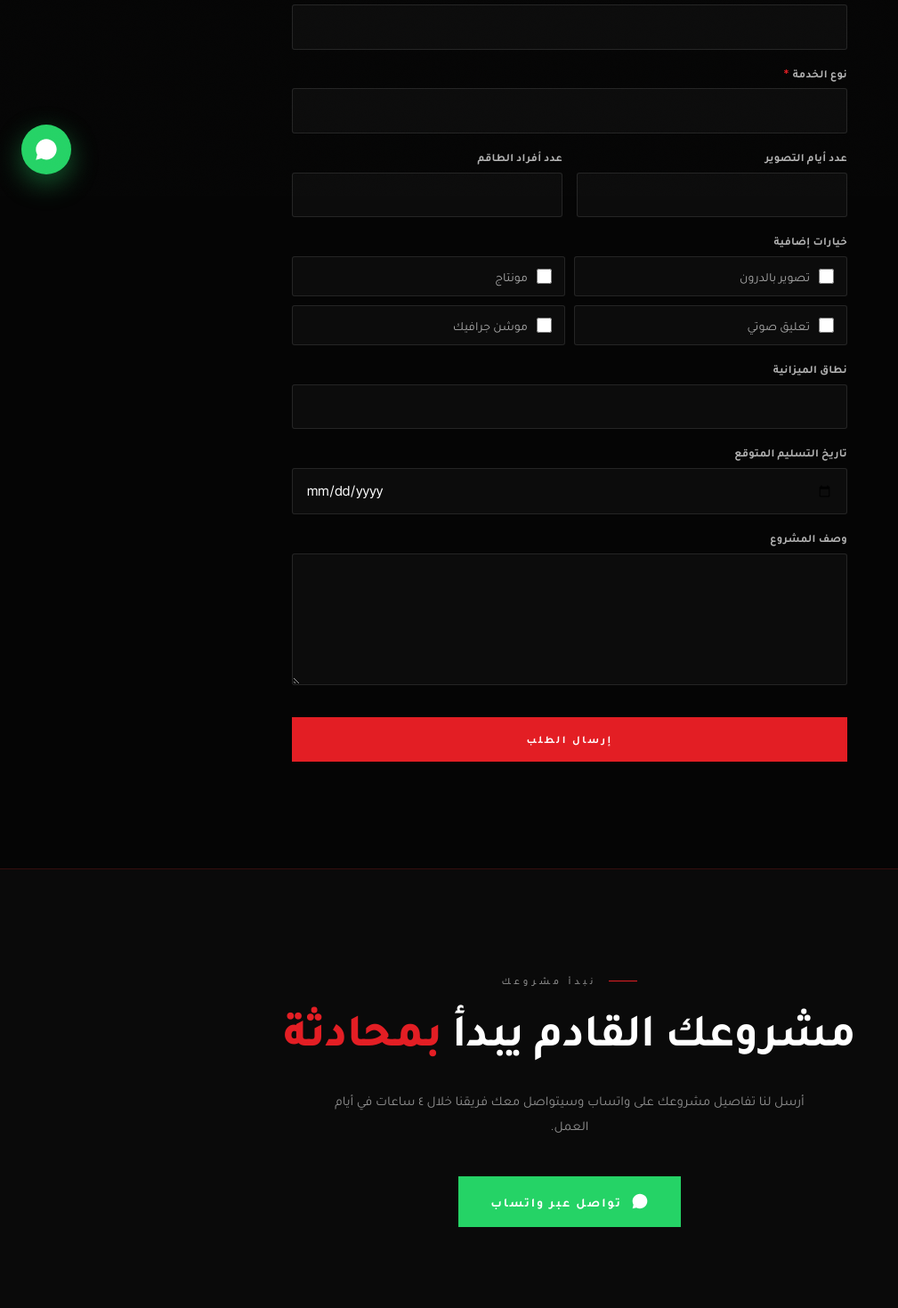
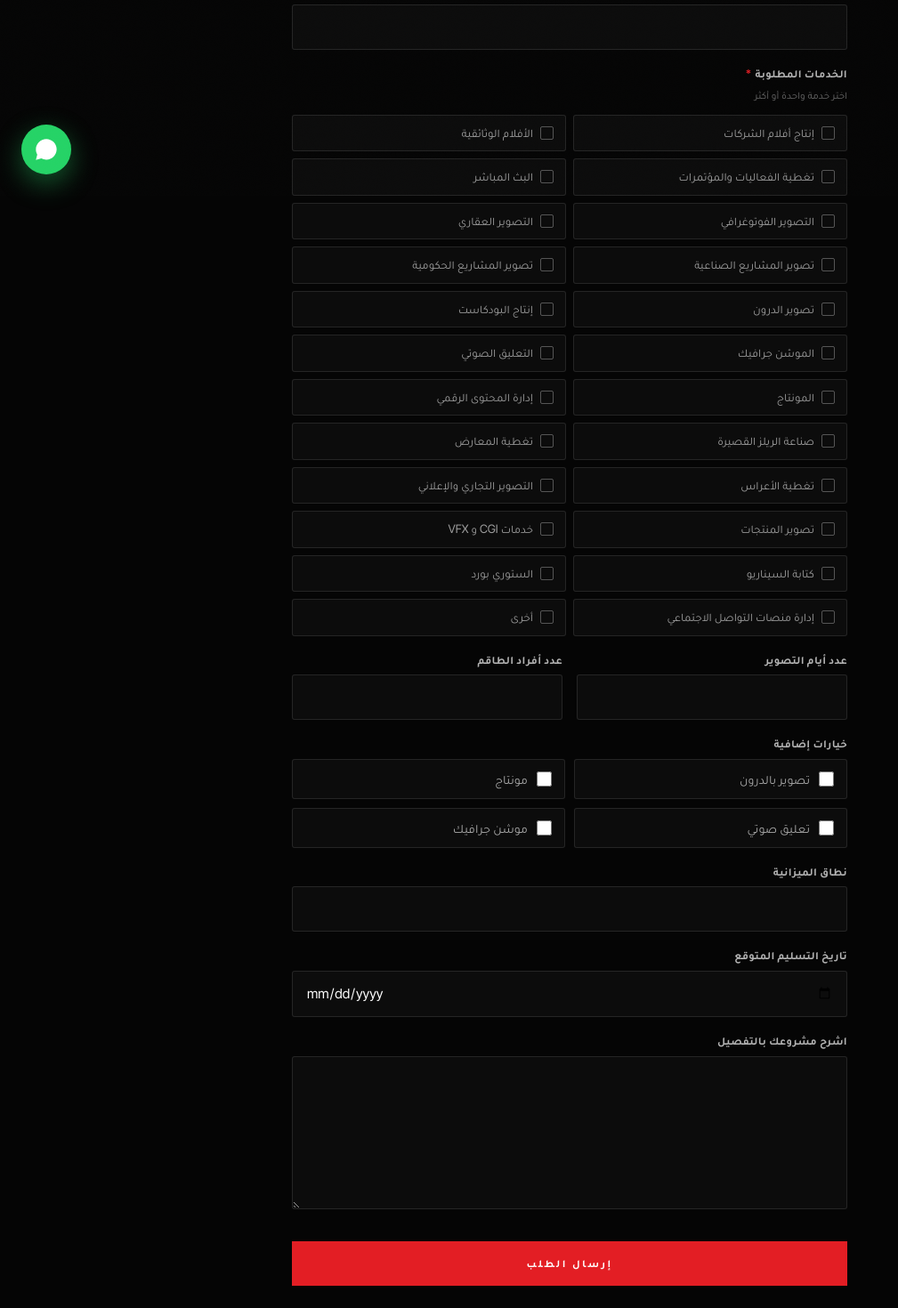
Before and after one commit to kianmedia/Kian-media, a Next.js app: page /quote-request in a window 1280 px wide. Shown: the part 580-2050 px from the top of the page at 89% size, without its empty margins (0-1009 px from the left). Built offline with nearby package versions, Linux system fonts and the light colour scheme.

Commit message:
Expand quote services, remove header WhatsApp, language-aware values, fix field mapping

```diff
--- a/app/book-meeting/page.tsx
+++ b/app/book-meeting/page.tsx
@@ -8,9 +8,9 @@ import { useI18n } from "@/lib/i18n";
 const WA_NUMBER = "966503422999";
 
 const MEETING_TYPES = [
-  { value: "Online Meeting", ar: "اجتماع عن بُعد" },
-  { value: "Phone Consultation", ar: "استشارة هاتفية" },
-  { value: "On-Site Project Visit", ar: "زيارة ميدانية للمشروع" },
+  { en: "Online Meeting", ar: "اجتماع أونلاين" },
+  { en: "Phone Consultation", ar: "استشارة هاتفية" },
+  { en: "On-Site Project Visit", ar: "زيارة ميدانية للمشروع" },
 ];
 
 function Form() {
@@ -29,9 +29,25 @@ function Form() {
       return;
     }
     setSending(true);
-    // Send both "Mobile" and "Phone" keys (same value) so the sheet column
-    // gets filled regardless of whether it's named "Mobile" or "Phone".
-    await submitToSheets("meeting", { ...f, Phone: f["Mobile"] });
+    // Language-aware meeting type label
+    const mt = MEETING_TYPES.find((m) => m.en === f["Meeting Type"]);
+    const meetingTypeLabel = f["Meeting Type"] ? (isAr ? (mt?.ar ?? f["Meeting Type"]) : f["Meeting Type"]) : "";
+    // Send Mobile + Phone (same value) AND Date/Time under multiple common column
+    // names so the sheet column gets filled regardless of its exact header.
+    await submitToSheets("meeting", {
+      "Name": f["Name"],
+      "Company": f["Company"],
+      "Mobile": f["Mobile"],
+      "Phone": f["Mobile"],
+      "Email": f["Email"],
+      "Meeting Type": meetingTypeLabel,
+      "Preferred Date": f["Preferred Date"],
+      "Date": f["Preferred Date"],
+      "Preferred Time": f["Preferred Time"],
+      "Time": f["Preferred Time"],
+      "Notes": f["Notes"],
+      "Language": isAr ? "AR" : "EN",
+    });
     setSending(false);
     setSent(true);
     window.scrollTo({ top: 0, behavior: "smooth" });
@@ -55,7 +71,7 @@ function Form() {
         <div><Label htmlFor="em">{t({ ar: "البريد الإلكتروني", en: "Email" })}</Label><TextField id="em" type="email" dir="ltr" value={f["Email"]} onChange={(v) => set("Email", v)} /></div>
       </div>
       <div><Label htmlFor="mt" required>{t({ ar: "نوع الاجتماع", en: "Meeting Type" })}</Label>
-        <SelectField id="mt" value={f["Meeting Type"]} onChange={(v) => set("Meeting Type", v)} options={MEETING_TYPES.map((m) => ({ value: m.value, label: isAr ? m.ar : m.value }))} required /></div>
+        <SelectField id="mt" value={f["Meeting Type"]} onChange={(v) => set("Meeting Type", v)} options={MEETING_TYPES.map((m) => ({ value: m.en, label: isAr ? m.ar : m.en }))} required /></div>
       <div className="form-row" style={{ display: "grid", gridTemplateColumns: "1fr 1fr", gap: "16px" }}>
         <div><Label htmlFor="pd">{t({ ar: "التاريخ المفضّل", en: "Preferred Date" })}</Label><TextField id="pd" type="date" dir="ltr" value={f["Preferred Date"]} onChange={(v) => set("Preferred Date", v)} /></div>
         <div><Label htmlFor="pt">{t({ ar: "الوقت المفضّل", en: "Preferred Time" })}</Label><TextField id="pt" type="time" dir="ltr" value={f["Preferred Time"]} onChange={(v) => set("Preferred Time", v)} /></div>
--- a/app/globals.css
+++ b/app/globals.css
@@ -464,3 +464,11 @@ html, body {
   color: #E31E24;
   transform: translateX(4px);
 }
+/* ═══════════════════════════════════════════════════════════════════════
+   شبكة الخدمات في نموذج عرض السعر — انسخ والصق في نهاية app/globals.css
+   ═══════════════════════════════════════════════════════════════════════ */
+@media (max-width: 600px) {
+  .svc-grid {
+    grid-template-columns: 1fr !important;
+  }
+}
--- a/app/quote-request/page.tsx
+++ b/app/quote-request/page.tsx
@@ -5,26 +5,40 @@ import { Label, TextField, TextArea, SelectField, CheckField } from "@/component
 import { submitToSheets } from "@/lib/submitForm";
 import { useI18n } from "@/lib/i18n";
 
+// Full Kian Media services — value is the canonical EN; ar is the Arabic label.
 const SERVICES = [
-  { value: "Corporate Video Production", ar: "إنتاج فيديوهات الشركات" },
-  { value: "Event Coverage", ar: "تغطية الفعاليات" },
-  { value: "Photography", ar: "التصوير الفوتوغرافي" },
-  { value: "Drone Services", ar: "خدمات الدرون" },
-  { value: "Live Streaming", ar: "البث المباشر" },
-  { value: "Podcast Production", ar: "إنتاج البودكاست" },
-  { value: "Wedding Coverage", ar: "تغطية الأعراس" },
-  { value: "Real Estate Media", ar: "التصوير العقاري" },
-  { value: "Social Media Content", ar: "محتوى السوشيال ميديا" },
-  { value: "Motion Graphics", ar: "موشن جرافيك" },
-  { value: "Voice Over", ar: "التعليق الصوتي" },
+  { en: "Corporate Films", ar: "إنتاج أفلام الشركات" },
+  { en: "Documentary Films", ar: "الأفلام الوثائقية" },
+  { en: "Events & Conferences Coverage", ar: "تغطية الفعاليات والمؤتمرات" },
+  { en: "Live Streaming", ar: "البث المباشر" },
+  { en: "Photography", ar: "التصوير الفوتوغرافي" },
+  { en: "Real Estate Media", ar: "التصوير العقاري" },
+  { en: "Industrial Projects Filming", ar: "تصوير المشاريع الصناعية" },
+  { en: "Government Projects Filming", ar: "تصوير المشاريع الحكومية" },
+  { en: "Drone Filming", ar: "تصوير الدرون" },
+  { en: "Podcast Production", ar: "إنتاج البودكاست" },
+  { en: "Motion Graphics", ar: "الموشن جرافيك" },
+  { en: "Voice Over", ar: "التعليق الصوتي" },
+  { en: "Video Editing", ar: "المونتاج" },
+  { en: "Digital Content Management", ar: "إدارة المحتوى الرقمي" },
+  { en: "Short Reels", ar: "صناعة الريلز القصيرة" },
+  { en: "Exhibitions Coverage", ar: "تغطية المعارض" },
+  { en: "Wedding Coverage", ar: "تغطية الأعراس" },
+  { en: "Commercial & Advertising", ar: "التصوير التجاري والإعلاني" },
+  { en: "Product Photography", ar: "تصوير المنتجات" },
+  { en: "CGI & VFX", ar: "خدمات CGI و VFX" },
+  { en: "Scriptwriting", ar: "كتابة السيناريو" },
+  { en: "Storyboard", ar: "الستوري بورد" },
+  { en: "Social Media Management", ar: "إدارة منصات التواصل الاجتماعي" },
+  { en: "Other", ar: "أخرى" },
 ];
 
 const BUDGETS = [
-  { value: "Under 10,000 SAR", ar: "أقل من ١٠٬٠٠٠ ريال" },
-  { value: "10,000 - 25,000 SAR", ar: "١٠٬٠٠٠ - ٢٥٬٠٠٠ ريال" },
-  { value: "25,000 - 50,000 SAR", ar: "٢٥٬٠٠٠ - ٥٠٬٠٠٠ ريال" },
-  { value: "50,000 - 100,000 SAR", ar: "٥٠٬٠٠٠ - ١٠٠٬٠٠٠ ريال" },
-  { value: "Above 100,000 SAR", ar: "أكثر من ١٠٠٬٠٠٠ ريال" },
+  { en: "Under 10,000 SAR", ar: "أقل من ١٠٬٠٠٠ ريال" },
+  { en: "10,000 - 25,000 SAR", ar: "١٠٬٠٠٠ - ٢٥٬٠٠٠ ريال" },
+  { en: "25,000 - 50,000 SAR", ar: "٢٥٬٠٠٠ - ٥٠٬٠٠٠ ريال" },
+  { en: "50,000 - 100,000 SAR", ar: "٥٠٬٠٠٠ - ١٠٠٬٠٠٠ ريال" },
+  { en: "Above 100,000 SAR", ar: "أكثر من ١٠٠٬٠٠٠ ريال" },
 ];
 
 function Form() {
@@ -34,24 +48,57 @@ function Form() {
 
   const [f, setF] = useState({
     "Full Name": "", "Company": "", "Mobile": "", "Email": "", "City": "",
-    "Service Type": "", "Shooting Days": "", "Crew": "",
-    "Description": "", "Budget": "", "Delivery Date": "",
+    "Shooting Days": "", "Crew": "", "Description": "", "Budget": "", "Delivery Date": "", "Other Service": "",
   });
+  const [services, setServices] = useState<string[]>([]); // selected service EN values
   const [opts, setOpts] = useState({ Drone: false, Editing: false, "Voice Over": false, "Motion Graphics": false });
   const set = (k: string, v: string) => setF((p) => ({ ...p, [k]: v }));
+
+  const toggleService = (en: string) => {
+    setServices((prev) => prev.includes(en) ? prev.filter((s) => s !== en) : [...prev, en]);
+  };
+
+  // Language-aware yes/no
+  const yn = (b: boolean) => (isAr ? (b ? "نعم" : "لا") : (b ? "Yes" : "No"));
 
   async function submit() {
     if (!f["Full Name"] || !f["Mobile"]) {
       alert(isAr ? "الرجاء تعبئة الاسم ورقم الجوال على الأقل" : "Please fill at least name and mobile");
       return;
     }
+    if (services.length === 0) {
+      alert(isAr ? "الرجاء اختيار خدمة واحدة على الأقل" : "Please select at least one service");
+      return;
+    }
     setSending(true);
+
+    // Build language-aware service list string
+    const serviceLabels = services.map((en) => {
+      const svc = SERVICES.find((s) => s.en === en);
+      return isAr ? (svc?.ar ?? en) : en;
+    }).join(isAr ? "، " : ", ");
+
+    // Budget language-aware
+    const budgetObj = BUDGETS.find((b) => b.en === f["Budget"]);
+    const budgetLabel = f["Budget"] ? (isAr ? (budgetObj?.ar ?? f["Budget"]) : f["Budget"]) : "";
+
     await submitToSheets("quote", {
-      ...f,
-      Drone: opts.Drone ? "Yes" : "No",
-      Editing: opts.Editing ? "Yes" : "No",
-      "Voice Over": opts["Voice Over"] ? "Yes" : "No",
-      "Motion Graphics": opts["Motion Graphics"] ? "Yes" : "No",
+      "Full Name": f["Full Name"],
+      "Company": f["Company"],
+      "Mobile": f["Mobile"],
+      "Email": f["Email"],
+      "City": f["City"],
+      "Service Type": serviceLabels + (services.includes("Other") && f["Other Service"] ? `: ${f["Other Service"]}` : ""),
+      "Shooting Days": f["Shooting Days"],
+      "Crew": f["Crew"],
+      "Drone": yn(opts.Drone),
+      "Editing": yn(opts.Editing),
+      "Voice Over": yn(opts["Voice Over"]),
+      "Motion Graphics": yn(opts["Motion Graphics"]),
+      "Description": f["Description"],
+      "Budget": budgetLabel,
+      "Delivery Date": f["Delivery Date"],
+      "Language": isAr ? "AR" : "EN",
     });
     setSending(false);
     setSent(true);
@@ -71,12 +118,47 @@ function Form() {
         <div><Label htmlFor="em">{t({ ar: "البريد الإلكتروني", en: "Email" })}</Label><TextField id="em" type="email" dir="ltr" value={f["Email"]} onChange={(v) => set("Email", v)} /></div>
       </Row>
       <div><Label htmlFor="ci">{t({ ar: "المدينة", en: "City" })}</Label><TextField id="ci" value={f["City"]} onChange={(v) => set("City", v)} /></div>
-      <div><Label htmlFor="sv" required>{t({ ar: "نوع الخدمة", en: "Service Type" })}</Label>
-        <SelectField id="sv" value={f["Service Type"]} onChange={(v) => set("Service Type", v)} options={SERVICES.map((s) => ({ value: s.value, label: isAr ? s.ar : s.value }))} required /></div>
+
+      {/* Multi-select services */}
+      <div>
+        <Label required>{t({ ar: "الخدمات المطلوبة", en: "Required Services" })}</Label>
+        <p className="f-sans" style={{ fontSize: "11.5px", color: "rgba(255,255,255,0.4)", marginBottom: "10px", marginTop: "-2px" }}>
+          {t({ ar: "اختر خدمة واحدة أو أكثر", en: "Select one or more services" })}
+        </p>
+        <div style={{ display: "grid", gridTemplateColumns: "1fr 1fr", gap: "8px" }} className="svc-grid">
+          {SERVICES.map((s) => {
+            const selected = services.includes(s.en);
+            return (
+              <button key={s.en} type="button" onClick={() => toggleService(s.en)}
+                className="f-sans"
+                style={{
+                  textAlign: isAr ? "right" : "left", padding: "10px 13px", fontSize: "13px", cursor: "pointer",
+                  borderRadius: "3px", transition: "all 0.25s",
+                  background: selected ? "rgba(227,30,36,0.1)" : "rgba(255,255,255,0.03)",
+                  border: `1px solid ${selected ? "rgba(227,30,36,0.45)" : "rgba(255,255,255,0.1)"}`,
+                  color: selected ? "#fff" : "rgba(255,255,255,0.6)",
+                  display: "flex", alignItems: "center", gap: "8px",
+                }}>
+                <span style={{ width: "15px", height: "15px", flexShrink: 0, borderRadius: "2px", border: `1px solid ${selected ? "#E31E24" : "rgba(255,255,255,0.3)"}`, background: selected ? "#E31E24" : "transparent", display: "flex", alignItems: "center", justifyContent: "center" }}>
+                  {selected && <svg width="9" height="9" viewBox="0 0 24 24" fill="none" stroke="#fff" strokeWidth="3.5"><path d="M20 6L9 17l-5-5" /></svg>}
+                </span>
+                {t({ ar: s.ar, en: s.en })}
+              </button>
+            );
+          })}
+        </div>
+      </div>
+
+      {/* "Other" service description */}
+      {services.includes("Other") && (
+        <div><Label htmlFor="os">{t({ ar: "اشرح الخدمة المطلوبة", en: "Describe the service" })}</Label><TextField id="os" value={f["Other Service"]} onChange={(v) => set("Other Service", v)} /></div>
+      )}
+
       <Row>
         <div><Label htmlFor="sd">{t({ ar: "عدد أيام التصوير", en: "Shooting Days" })}</Label><TextField id="sd" type="number" value={f["Shooting Days"]} onChange={(v) => set("Shooting Days", v)} /></div>
         <div><Label htmlFor="cr">{t({ ar: "عدد أفراد الطاقم", en: "Crew Members" })}</Label><TextField id="cr" type="number" value={f["Crew"]} onChange={(v) => set("Crew", v)} /></div>
       </Row>
+
       <div>
         <Label>{t({ ar: "خيارات إضافية", en: "Additional Options" })}</Label>
         <div style={{ display: "grid", gridTemplateColumns: "1fr 1fr", gap: "10px" }}>
@@ -86,26 +168,23 @@ function Form() {
           <CheckField id="mg" checked={opts["Motion Graphics"]} onChange={(v) => setOpts((p) => ({ ...p, "Motion Graphics": v }))} label={t({ ar: "موشن جرافيك", en: "Motion Graphics" })} />
         </div>
       </div>
+
       <div><Label htmlFor="bd">{t({ ar: "نطاق الميزانية", en: "Budget Range" })}</Label>
-        <SelectField id="bd" value={f["Budget"]} onChange={(v) => set("Budget", v)} options={BUDGETS.map((b) => ({ value: b.value, label: isAr ? b.ar : b.value }))} /></div>
+        <SelectField id="bd" value={f["Budget"]} onChange={(v) => set("Budget", v)} options={BUDGETS.map((b) => ({ value: b.en, label: isAr ? b.ar : b.en }))} /></div>
       <div><Label htmlFor="dd">{t({ ar: "تاريخ التسليم المتوقع", en: "Expected Delivery Date" })}</Label><TextField id="dd" type="date" dir="ltr" value={f["Delivery Date"]} onChange={(v) => set("Delivery Date", v)} /></div>
-      <div><Label htmlFor="de">{t({ ar: "وصف المشروع", en: "Project Description" })}</Label><TextArea id="de" value={f["Description"]} onChange={(v) => set("Description", v)} rows={5} /></div>
 
-      <SubmitButton sending={sending} onClick={submit} label={t({ ar: "إرسال الطلب", en: "Submit Request" })} />
+      {/* Large project description */}
+      <div><Label htmlFor="de">{t({ ar: "اشرح مشروعك بالتفصيل", en: "Describe your project in detail" })}</Label><TextArea id="de" value={f["Description"]} onChange={(v) => set("Description", v)} rows={6} /></div>
+
+      <button onClick={submit} disabled={sending} className="btn-red" style={{ width: "100%", justifyContent: "center", marginTop: "8px", opacity: sending ? 0.6 : 1, cursor: sending ? "wait" : "pointer" }}>
+        <span>{sending ? "..." : t({ ar: "إرسال الطلب", en: "Submit Request" })}</span>
+      </button>
     </div>
   );
 }
 
 function Row({ children }: { children: React.ReactNode }) {
   return <div style={{ display: "grid", gridTemplateColumns: "1fr 1fr", gap: "16px" }} className="form-row">{children}</div>;
-}
-
-function SubmitButton({ sending, onClick, label }: { sending: boolean; onClick: () => void; label: string }) {
-  return (
-    <button onClick={onClick} disabled={sending} className="btn-red" style={{ width: "100%", justifyContent: "center", marginTop: "8px", opacity: sending ? 0.6 : 1, cursor: sending ? "wait" : "pointer" }}>
-      <span>{sending ? "..." : label}</span>
-    </button>
-  );
 }
 
 function SuccessCard() {
@@ -116,7 +195,7 @@ function SuccessCard() {
         <svg width="30" height="30" viewBox="0 0 24 24" fill="none" stroke="#E31E24" strokeWidth="2.5" strokeLinecap="round" strokeLinejoin="round"><path d="M20 6L9 17l-5-5" /></svg>
       </div>
       <h3 className="editorial text-white" style={{ fontSize: "24px", marginBottom: "12px" }}>{t({ ar: "شكراً لك", en: "Thank You" })}</h3>
-      <p className="text-white/60" style={{ fontSize: "15px", lineHeight: 1.8, maxWidth: "420px", margin: "0 auto" }}>
+      <p className="text-white/60" style={{ fontSize: "15px", lineHeight: 1.8, maxWidth: "440px", margin: "0 auto" }}>
         {t({ ar: "تم استلام طلبك بنجاح وسيتم التواصل معك خلال ٢٤ ساعة عبر الهاتف أو البريد الإلكتروني المسجل.", en: "Your request has been received successfully. We will contact you within 24 hours via your registered phone or email." })}
       </p>
     </div>
--- a/app/upload-files/page.tsx
+++ b/app/upload-files/page.tsx
@@ -26,7 +26,7 @@ function Form() {
       return;
     }
     setSending(true);
-    await submitToSheets("upload", f);
+    await submitToSheets("upload", { ...f, "Language": isAr ? "AR" : "EN" });
     setSending(false);
     setSent(true);
     window.scrollTo({ top: 0, behavior: "smooth" });
--- a/components/Navbar.tsx
+++ b/components/Navbar.tsx
@@ -18,8 +18,6 @@ const START_ITEMS = [
   { href: "/book-meeting",  ar: "احجز موعد",           en: "Book a Meeting" },
   { href: "/upload-files",  ar: "إرسال ملفات المشروع", en: "Submit Project Files" },
 ];
-
-const WA = "https://wa.me/966503422999";
 
 export default function Navbar() {
   const { t } = useI18n();
@@ -130,20 +128,6 @@ export default function Navbar() {
               )}
             </AnimatePresence>
           </li>
-          {/* WhatsApp persistent button */}
-          <li>
-            <a
-              href={WA}
-              target="_blank"
-              rel="noopener noreferrer"
-              className="inline-flex items-center gap-1.5 transition-all duration-300"
-              style={{ fontSize: "11px", letterSpacing: "2px", fontWeight: 600, color: "#25D366", border: "1px solid #25D366", padding: "9px 14px", textTransform: "uppercase" }}
-              aria-label="WhatsApp"
-            >
-              <svg width="13" height="13" viewBox="0 0 24 24" fill="currentColor"><path d="M17.5 14.4c-.3-.1-1.7-.8-2-1-.3-.1-.5-.1-.7.1-.2.3-.7.9-.9 1.1-.2.2-.3.2-.6.1-1.6-.8-2.7-1.4-3.8-3.2-.3-.5.3-.5.8-1.5.1-.2 0-.4 0-.5 0-.1-.7-1.7-.9-2.3-.2-.6-.5-.5-.7-.5h-.6c-.2 0-.5.1-.8.4-.3.3-1 1-1 2.5s1.1 2.9 1.2 3.1c.2.2 2.1 3.2 5.1 4.5 1.9.8 2.6.9 3.5.7.6-.1 1.7-.7 1.9-1.4.2-.7.2-1.3.2-1.4-.1-.1-.3-.2-.6-.3zM12 2C6.5 2 2 6.5 2 12c0 1.7.5 3.4 1.3 4.9L2 22l5.2-1.4c1.5.8 3.1 1.2 4.8 1.2 5.5 0 10-4.5 10-10S17.5 2 12 2z" /></svg>
-              WhatsApp
-            </a>
-          </li>
           <li><LangSwitch compact /></li>
         </ul>
 
@@ -196,16 +180,6 @@ export default function Navbar() {
                 {t({ ar: s.ar, en: s.en })}
               </a>
             ))}
-            <a
-              href={WA}
-              target="_blank"
-              rel="noopener noreferrer"
-              className="flex items-center gap-2 px-6 py-4 f-sans uppercase"
-              style={{ fontSize: "13px", letterSpacing: "3px", color: "#25D366", borderBottom: "1px solid rgba(255,255,255,0.04)" }}
-            >
-              <svg width="14" height="14" viewBox="0 0 24 24" fill="currentColor"><path d="M17.5 14.4c-.3-.1-1.7-.8-2-1-.3-.1-.5-.1-.7.1-.2.3-.7.9-.9 1.1-.2.2-.3.2-.6.1-1.6-.8-2.7-1.4-3.8-3.2-.3-.5.3-.5.8-1.5.1-.2 0-.4 0-.5 0-.1-.7-1.7-.9-2.3-.2-.6-.5-.5-.7-.5h-.6c-.2 0-.5.1-.8.4-.3.3-1 1-1 2.5s1.1 2.9 1.2 3.1c.2.2 2.1 3.2 5.1 4.5 1.9.8 2.6.9 3.5.7.6-.1 1.7-.7 1.9-1.4.2-.7.2-1.3.2-1.4-.1-.1-.3-.2-.6-.3zM12 2C6.5 2 2 6.5 2 12c0 1.7.5 3.4 1.3 4.9L2 22l5.2-1.4c1.5.8 3.1 1.2 4.8 1.2 5.5 0 10-4.5 10-10S17.5 2 12 2z" /></svg>
-              WhatsApp
-            </a>
           </motion.div>
         )}
       </AnimatePresence>
```
